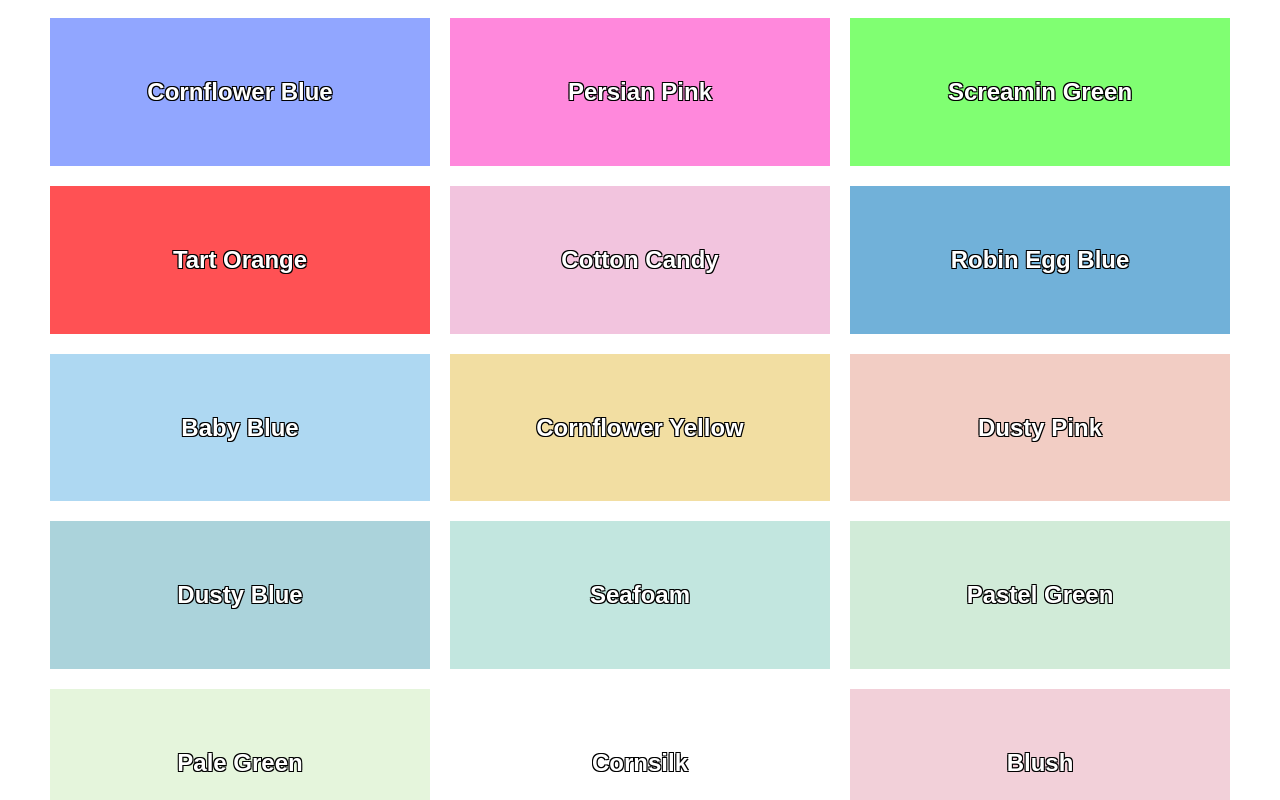
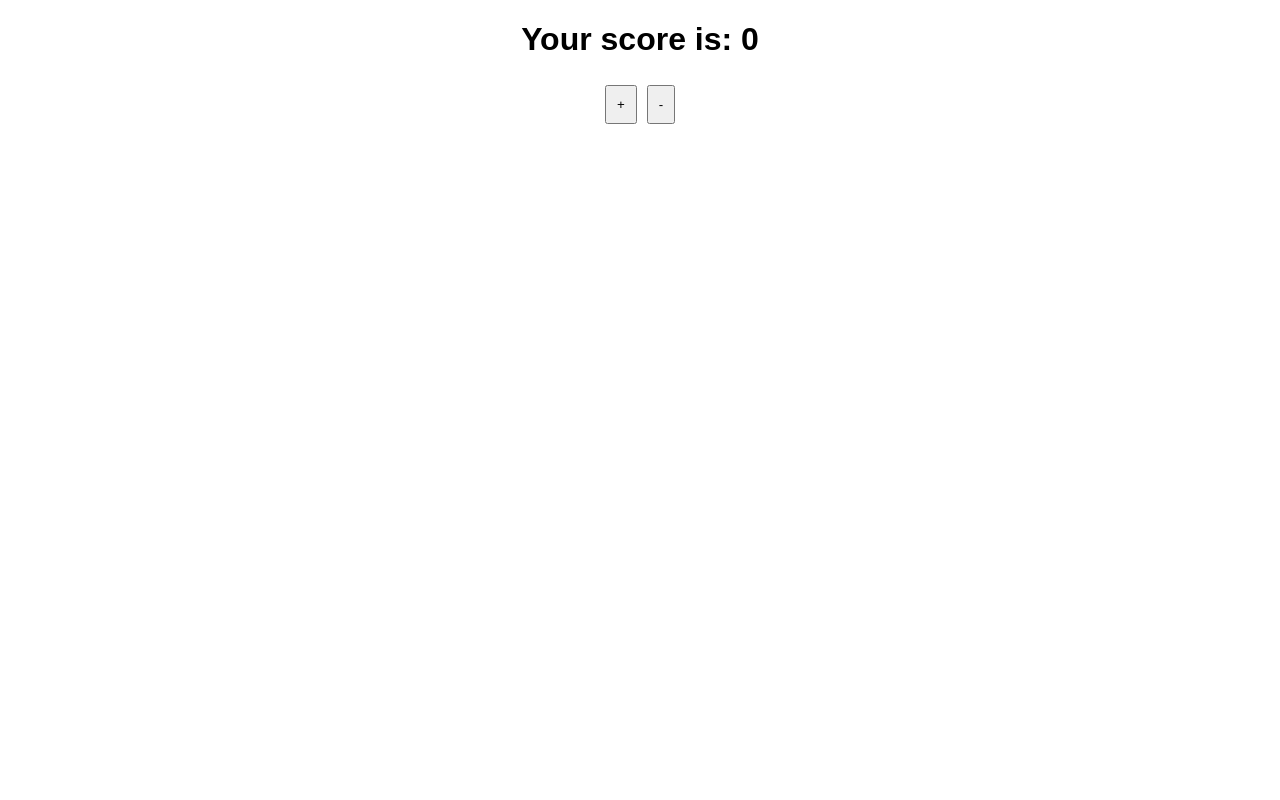
Before and after one commit to 123janani/react-test-projects2024, a React (Create React App) app: page / in a window 1280 px wide. Shown: the top 800 px of the page. Built offline with nearby package versions, Linux system fonts and the light colour scheme.

Commit message:
score keeper app

```diff
--- a/public/index.html
+++ b/public/index.html
@@ -24,7 +24,7 @@
       work correctly both with client-side routing and a non-root public URL.
       Learn how to configure a non-root public URL by running `npm run build`.
     -->
-    <title>Color Renderer</title>
+    <title>Test Project</title>
   </head>
   <body>
     <noscript>You need to enable JavaScript to run this app.</noscript>
--- a/src/App.js
+++ b/src/App.js
@@ -1,10 +1,10 @@
 import './App.css'
-import ColorRenderer from './Components/ColorRenderer'
+import ScoreKeeper from './Components/ScoreKeeper'
 
 function App () {
   return (
     <div className='App'>
-      <ColorRenderer />
+      <ScoreKeeper />
     </div>
   )
 }
--- a/src/Components/Color.js
+++ /dev/null
@@ -1,9 +0,0 @@
-export default function Color ({ hex, name }) {
-  return (
-    <div
-      className='color-square' style={{ backgroundColor: hex }}
-    >
-      <h2>{name}</h2>
-    </div>
-  )
-}
--- a/src/Components/ColorRenderer.js
+++ /dev/null
@@ -1,12 +0,0 @@
-import Color from "./Color";
-import * as colorsData from "../colors";
-
-export default function ColorRenderer() {
-  return (
-    <div>
-      {colorsData.colors.map((color) => (
-        <Color name={color.name} hex={color.hex} />
-      ))}
-    </div>
-  );
-}
--- /dev/null
+++ b/src/Components/ScoreKeeper.js
@@ -0,0 +1,13 @@
+import { useEffect, useState } from 'react'
+
+export default function ScoreKeeper () {
+  const [score, setScore] = useState(0)
+
+  return (
+    <div>
+      <h1>Your score is: {score}</h1>
+      <button onClick={() => setScore(prevScore => prevScore + 1)}>+</button>
+      <button onClick={() => setScore(prevScore => prevScore - 1)}>-</button>
+    </div>
+  )
+}
--- a/src/index.css
+++ b/src/index.css
@@ -1,13 +1,66 @@
-.color-square {
+html, body {
   font-family: sans-serif;
+}
+
+.page {
+  height: 100vh;
+  width: 100vw;
+  display: flex;
+  align-items: center;
+  justify-content: center;
+}
+
+.dark-mode {
+  background-color: #171717;
+}
+
+button {
+  padding: 10px;
+  margin: 5px;
+  outline: none;
+}
+
+.dark-mode-button {
+  border: 2px solid white;
+  color: white;
+  background-color: #171717;
+}
+
+.light-mode-button {
+  border: 2px solid #171717;
+  color: #171717;
+  background-color: white;
+}
+
+body {
+  padding: 0px;
+  margin: 0px;
+}
+
+input, label {
+  display: block;
+  margin: 8px auto;
+}
+
+input {
+  padding: 8px;
   width: 300px;
-  display: inline-block;
-  color: white;
-  padding: 40px;
-  margin: 10px;
-  text-shadow:
-    -1px -1px 0 black,
-    1px -1px 0 black,
-    -1px 1px 0 black,
-    1px 1px 0 black;
 }
+
+input[type=submit] {
+  width: 100px;
+}
+
+.dog-pics {
+  display: flex;
+  flex-direction: column;
+  align-items: center;
+  justify-content: center;
+  margin-top: 50px;
+}
+
+.dog-pics img {
+  width: 500px;
+  height:400px;
+  object-fit: contain;
+}
```
Also changed, not shown: 1 other file (tests, documents, lock files or other folders).
